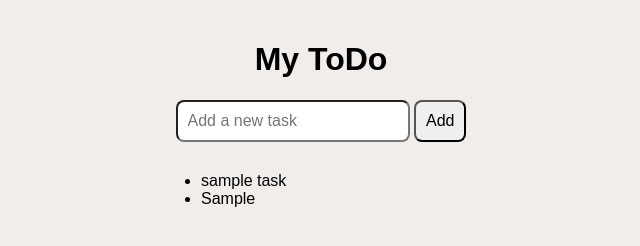
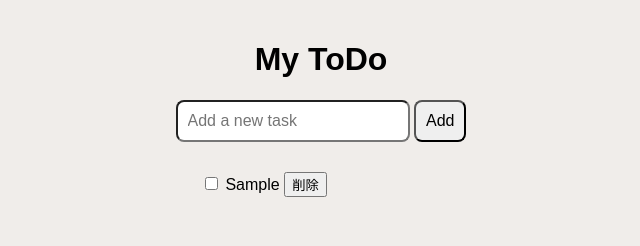
Before and after one commit to ToshikiNakamura0412/fullstack-web-dev-tutorial, a plain HTML site: page 02-js-basics/index.html in a window 1280 px wide. Both pictures are taken after typing "Sample" into the empty fields and a click on the button "Add". Shown: the whole page, without its empty margins (319-959 px from the left). Drawn offline with Linux system fonts and the light colour scheme.

Commit message:
Add checkbox and delete button

```diff
--- a/02-js-basics/app.js
+++ b/02-js-basics/app.js
@@ -8,7 +8,8 @@ function addTodo() {
   }
 
   const newTodoItem = document.createElement('li');
-  newTodoItem.textContent = todoInput.value;
+  // newTodoItem.textContent = todoInput.value;
+  newTodoItem.innerHTML = `<input type="checkbox"> ${todoInput.value} <button class="delete-button">削除</button>`;
   todoList.appendChild(newTodoItem);
 
   todoInput.value = '';
--- a/02-js-basics/index.html
+++ b/02-js-basics/index.html
@@ -19,9 +19,7 @@
       <button id="add-todo-button">Add</button>
       <script src="app.js"></script>
 
-      <ul id="todo-list">
-        <li>sample task</li>
-      </ul>
+      <ul id="todo-list"></ul>
     </section>
   </main>
 
--- a/02-js-basics/style.css
+++ b/02-js-basics/style.css
@@ -22,7 +22,7 @@ body {
 }
 
 #todo-list {
-  /* list-style-type: none; */
+  list-style-type: none;
   text-align: left;
   padding: 10px;
   margin-top: 20px;
```
